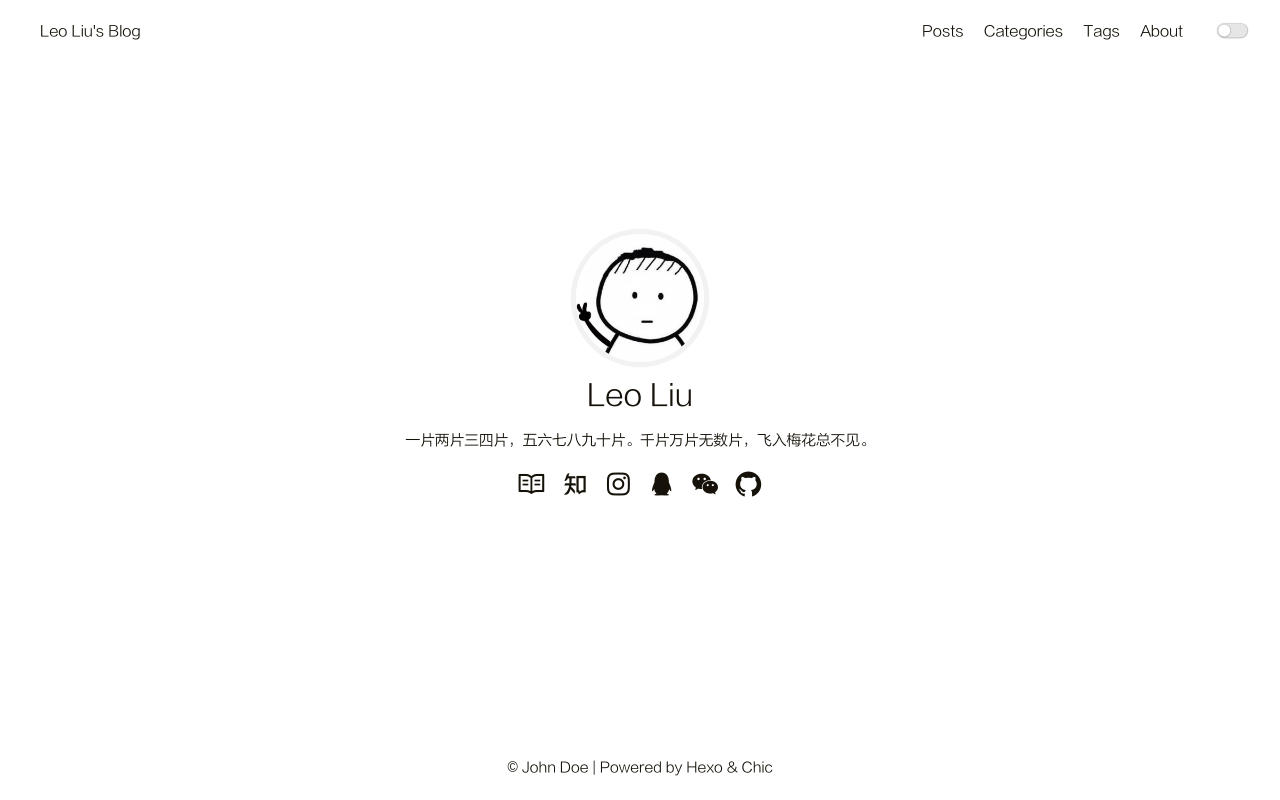
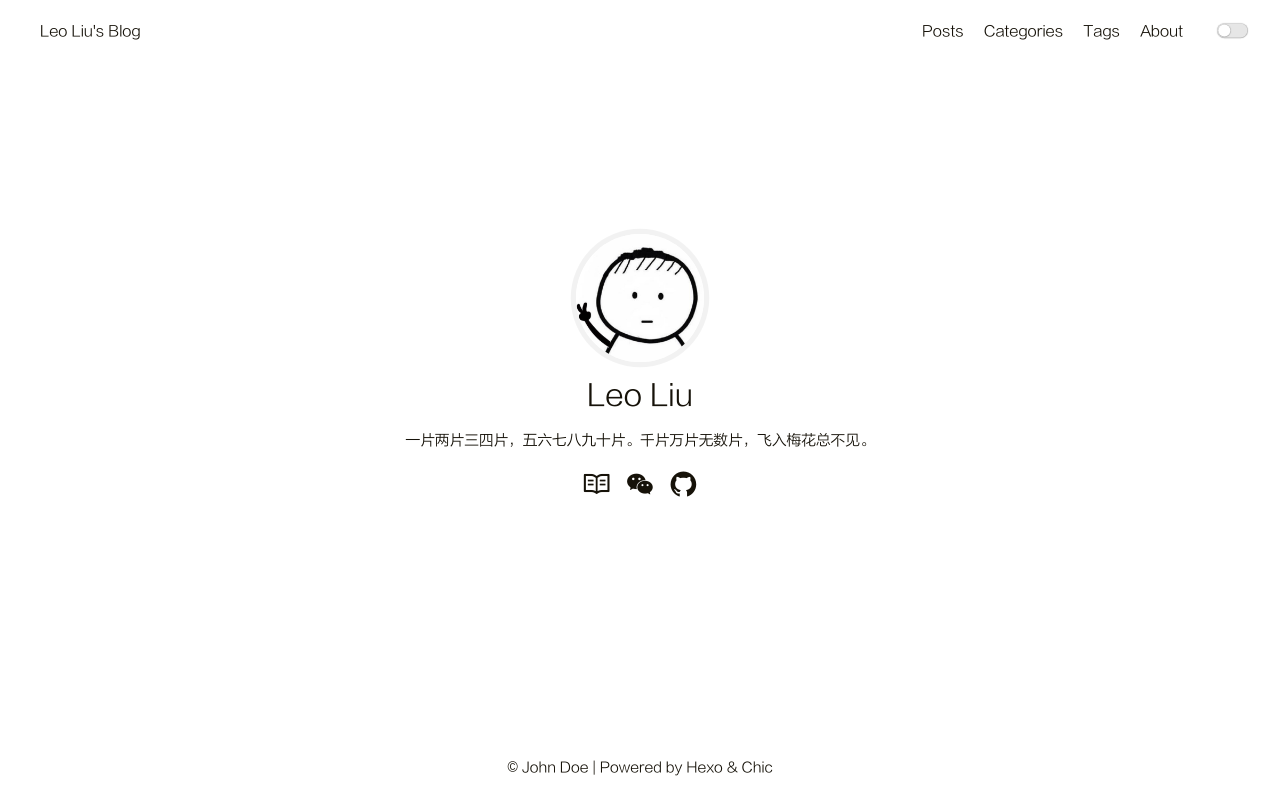
Before and after one commit to Leo-Liu-C/Leo-Liu-C.github.io, a plain HTML site: page index.html in a window 1280 px wide. Drawn offline with Linux system fonts and the light colour scheme.

Commit message:
Site updated: 2019-11-13 16:18:42

```diff
--- a/index.html
+++ b/index.html
@@ -1,5 +1,5 @@
 <!DOCTYPE html>
-<html lang="en">
+<html lang="cn">
 <head>
     <meta charset="UTF-8">
 <meta name="viewport"
@@ -125,27 +125,6 @@
 
                     </a>
 
-                    <a class="link-item" title="ZhiHu" href="https://www.zhihu.com" target="_blank" rel="noopener">
-
-
-                            <i class="iconfont icon-zhihu"></i>
-
-                    </a>
-
-                    <a class="link-item" title="Instagram" href="">
-
-
-                            <i class="iconfont icon-instagram"></i>
-
-                    </a>
-
-                    <a class="link-item" title="QQ" href="">
-
-
-                            <i class="iconfont icon-qq"></i>
-
-                    </a>
-
                     <a class="link-item" title="WeChat" href="">
 
 
```
Also changed, not shown: 2019/11/13/hello-world/index.html (+1 -1 lines), archives/2019/11/index.html (+1 -1 lines), archives/2019/index.html (+1 -1 lines), archives/index.html (+1 -1 lines).
